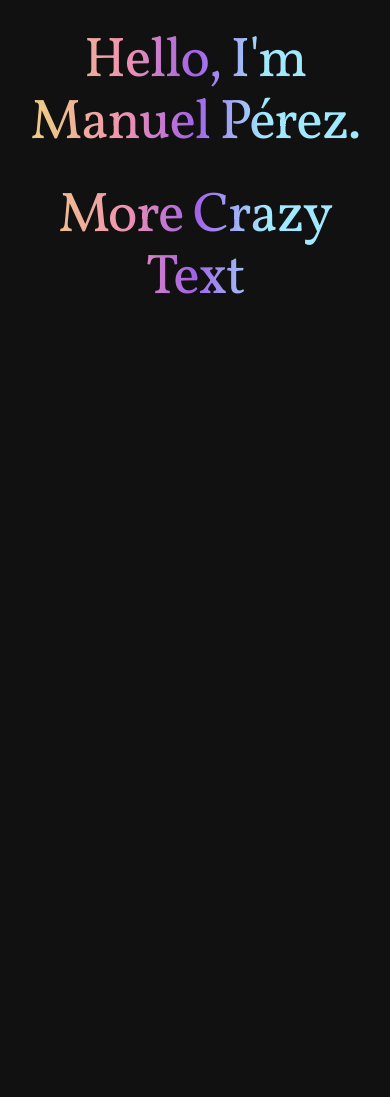
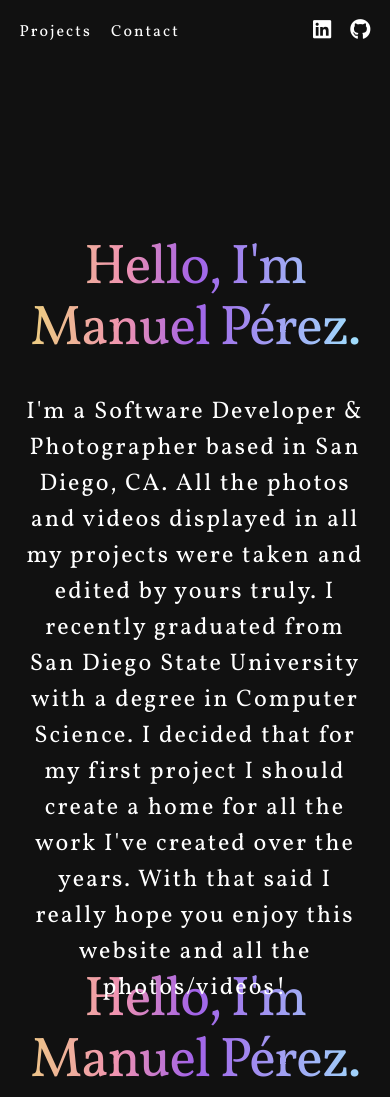
Before and after one commit to manueldperez/developer-portfolio, a plain HTML site: page index.html in a window 390 px wide. Shown: the top 1097 px of the page. Before the commit the page ends 844 px from the top, so only its background shows below. Drawn offline with Linux system fonts and the light colour scheme.

Commit message:
Made the skeleton of the project.

```diff
--- /dev/null
+++ b/css/about.css
@@ -0,0 +1,60 @@
+.about-container {
+    height: 100vh;
+    padding-top: 15vh;
+}
+.title {
+    max-width: 90%;
+    margin: 0 auto;
+    padding-top: 2em;
+}
+h1 {
+    text-align: center;
+    background: linear-gradient(271deg,#a0e9ff 0%,#a162e8 50%,#f093b0 70%,#edca85 94%);
+    background-clip: text;
+    -webkit-background-clip: text;
+    -webkit-text-fill-color: transparent;
+    font-size: 5em;
+    letter-spacing: -1.5px;
+    line-height: 110%;
+    transition: all .2s ease-in-out;
+    font-weight: 500;
+    width: fit-content;
+}
+span {
+    color: #fff;
+    font-weight: 500;
+    font-size: 1.7em;
+    line-height: 1.5em;
+    letter-spacing: 2px;
+}
+.paragraph-container {
+    max-width: 70%;
+    margin: 0 auto;
+    padding-top: 2em;
+    text-align: center;
+}
+@media screen and (max-width:910px) {
+    .about-container {
+        height: 100vh;
+    }
+    /* .title {
+        padding-top: unset;
+    } */
+    .paragraph-container {
+        max-width: 90%;
+    }
+    span {
+        font-size: 1.5em;
+    }
+    h1 {
+        font-size: 3.5em;
+    }
+}
+@media screen and (max-width:525px) {
+    .about-container {
+        height: fit-content;
+    }
+    .text-container {
+        height: 100vh;
+    }
+}
--- /dev/null
+++ b/css/contact.css
@@ -0,0 +1,5 @@
+.contact-container {
+    padding-top: 7.5vh;
+    margin-top: -7.5vh;
+    height: 100vh;
+}
--- /dev/null
+++ b/css/footer.css
@@ -0,0 +1,4 @@
+.footer-container {
+    height: 5vh;
+    text-align: center;
+}
--- a/css/general.css
+++ b/css/general.css
@@ -12,7 +12,21 @@ html {
 }
 body {
     background: #111;
+    /* color: #232320; */
+    /* background: #191919; */
 }
 ::-webkit-scrollbar {
     display: none;
 }
+a {
+    color: #fff;
+}
+i {
+    font-size: 1.3rem;
+}
+.link {
+    display: inline-flex;
+}
+.link:nth-child(1) {
+    padding-right: 1rem;
+}
--- a/css/main.css
+++ /dev/null
@@ -1,16 +0,0 @@
-.title {
-    max-width: 90%;
-    margin: 0 auto;
-    padding: 2em 0 0;
-}
-h1 {
-    text-align: center;
-    background: linear-gradient(271deg,#a0e9ff 30%,#a162e8 50%,#f093b0 70%,#edca85 94%);
-    -webkit-background-clip: text;
-    -webkit-text-fill-color: transparent;
-    font-size: 3.5em;
-    letter-spacing: -1.5px;
-    line-height: 110%;
-    transition: all .2s ease-in-out;
-    font-weight: 500;
-}
--- /dev/null
+++ b/css/nav.css
@@ -0,0 +1,21 @@
+.nav-container {
+    position: fixed;
+    width: 100%;
+    background: #111;
+}
+.nav-links {
+    display: grid;
+    grid-template-columns: 1fr 1fr;
+    height: 7.5vh;
+    align-content: center;
+    max-width: 90%;
+    margin: 0 auto;
+    align-items: center;
+}
+.edge-links {
+    justify-self: right;
+}
+.nav-links span {
+    font-size: 1rem;
+    font-weight: 300;
+}
--- /dev/null
+++ b/css/project.css
@@ -0,0 +1,6 @@
+.project-container {
+    padding-top: 7.5vh;
+    margin-top: -7.5vh;
+    height: 100vh;
+    /* background: #191919; */
+}
--- a/index.html
+++ b/index.html
@@ -4,18 +4,61 @@
     <meta charset="UTF-8">
     <meta http-equiv="X-UA-Compatible" content="IE=edge">
     <meta name="viewport" content="width=device-width, initial-scale=1.0">
+
     <link rel="preconnect" href="https://fonts.gstatic.com">
     <link href="https://fonts.googleapis.com/css2?family=Vollkorn&display=swap" rel="stylesheet">
+
+    <script src="https://kit.fontawesome.com/e9252d7177.js" crossorigin="anonymous"></script>
+
     <link rel="stylesheet" href="./css/general.css">
-    <link rel="stylesheet" href="./css/main.css">
+    <link rel="stylesheet" href="./css/nav.css">
+    <link rel="stylesheet" href="./css/about.css">
+    <link rel="stylesheet" href="./css/project.css">
+    <link rel="stylesheet" href="./css/contact.css">
+    <link rel="stylesheet" href="./css/footer.css">
     <title>Home</title>
 </head>
 <body>
-    <div class="title">
-        <h1>Hello, I'm Manuel Pérez.</h1>
-    </div>
-    <div class="title">
-        <h1>More Crazy Text</h1>
-    </div>
+    <header class="nav-container">
+        <div class="nav-links">
+            <div>
+                <a class="link" href="#projects"><span>Projects</span></a>
+                <a class="link" href="#contact"><span>Contact</span></a>
+            </div>
+            <div class="edge-links">
+                <a class="link" href="www.linkedin.com/in/manueldperez" target="_blank"><i class="fab fa-linkedin"></i></a>
+                <a class="link" href="www.github.com/manueldperez" target="_blank"><i class="fab fa-github"></i></a>
+            </div>
+        </div>
+    </header>
+    <section class="about-container">
+        <div class="text-container">
+            <h1 class="title">Hello, I'm Manuel Pérez.</h1>
+            <div class="paragraph-container">
+                <span>
+                    I'm a Software Developer & Photographer
+                    based in San Diego, CA. All the photos and videos displayed in all my projects
+                    were taken and edited by yours truly. I recently graduated from San Diego State
+                    University with a degree in Computer Science. I decided that for my first project
+                    I should create a home for all the work I've created over the years. With that said
+                    I really hope you enjoy this website and all the photos/videos!
+                </span>
+            </div>
+        </div>
+    </section>
+    <section class="project-container" id="projects">
+        <div class="text-container">
+            <h1>Hello, I'm Manuel Pérez.</h1>
+        </div>
+    </section>
+    <section class="contact-container" id="contact">
+        <div class="text-container">
+            <h1>Hello, I'm Manuel Pérez.</h1>
+        </div>
+    </section>
+    <section class="footer-container">
+        <a class="link" href="https://www.linkedin.com/in/manueldperez" target="_blank"><i class="fab fa-linkedin"></i></a>
+        <a class="link" href="https://www.github.com/manueldperez" target="_blank"><i class="fab fa-github"></i></a>
+    </section>
 </body>
 </html>
```
Also changed, not shown: 1 other file.
